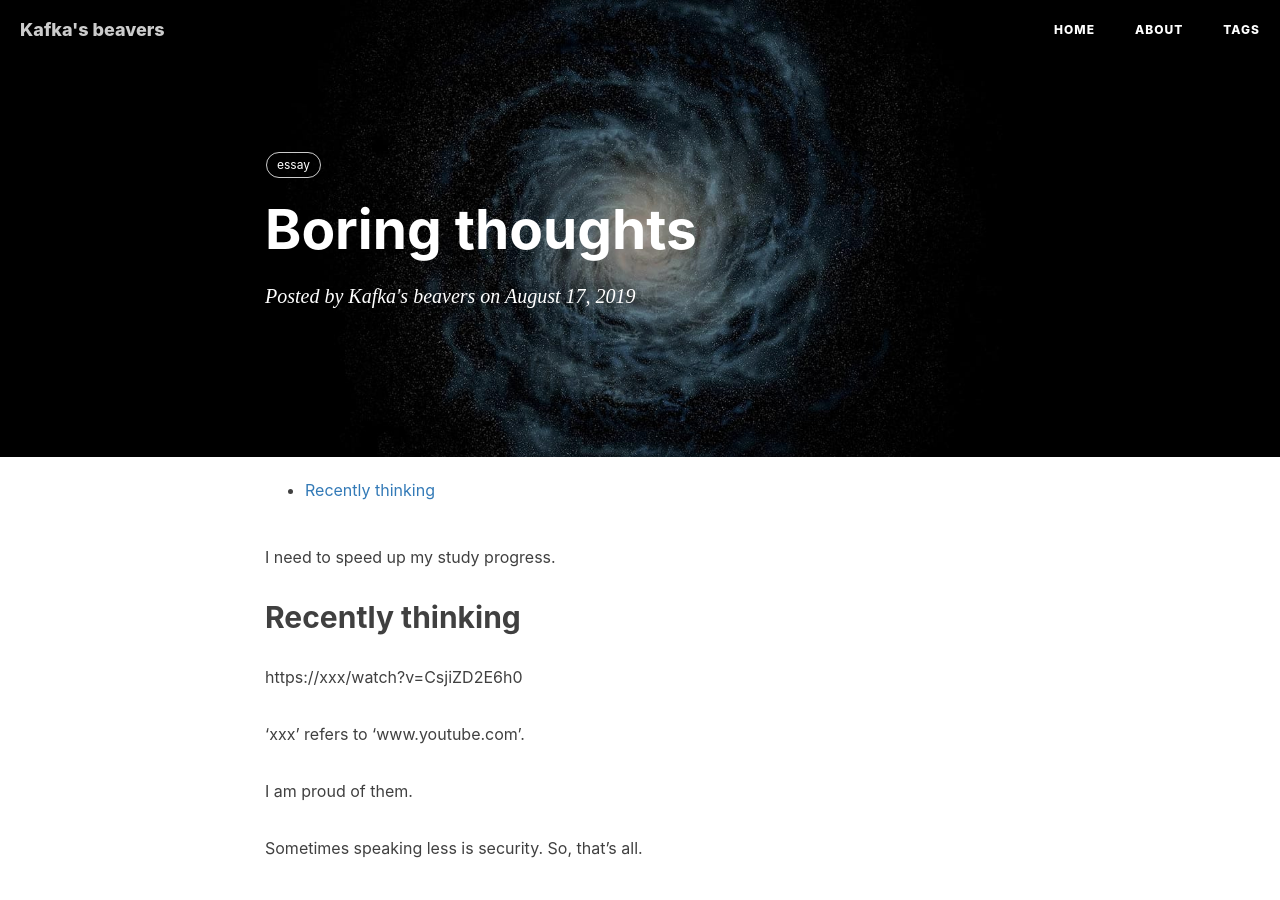
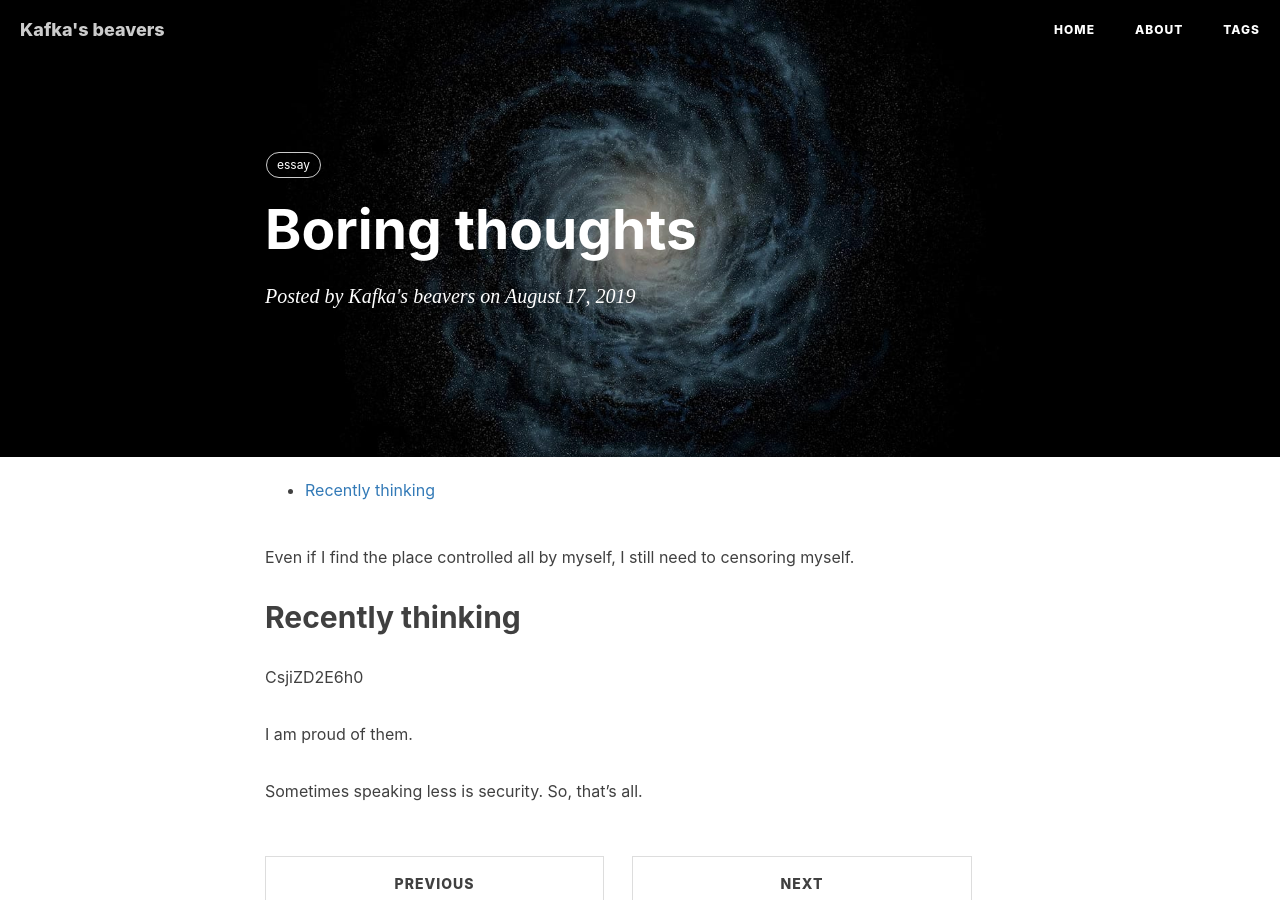
Before and after one commit to yuanzhenxia12138/yuanzhenxia12138.github.io, a Jekyll site: the page built from _posts/2019-08-17-about-my-study.md, in a window 1280 px wide and 900 px high. Built offline with Jekyll 4.4.1, drawn with Linux system fonts in a browser that asks for light colours; nearby versions of some CDN libraries; library files that are not in the unit come from our copies; comment, search, counter and statistics services are not loaded.

Commit message:
Update 2019-08-17-about-my-study.md

```diff
--- a/_posts/2019-08-17-about-my-study.md
+++ b/_posts/2019-08-17-about-my-study.md
@@ -8,14 +8,12 @@ tags: essay
 
 * content
 {:toc}
-I need to speed up my study progress.
+Even if I find the place controlled all by myself, I still need to censoring myself.
 
 
 
 ## Recently thinking
-https://xxx/watch?v=CsjiZD2E6h0
-
-'xxx' refers to 'www.youtube.com'.
+CsjiZD2E6h0
 
 I am proud of them.
 
```
